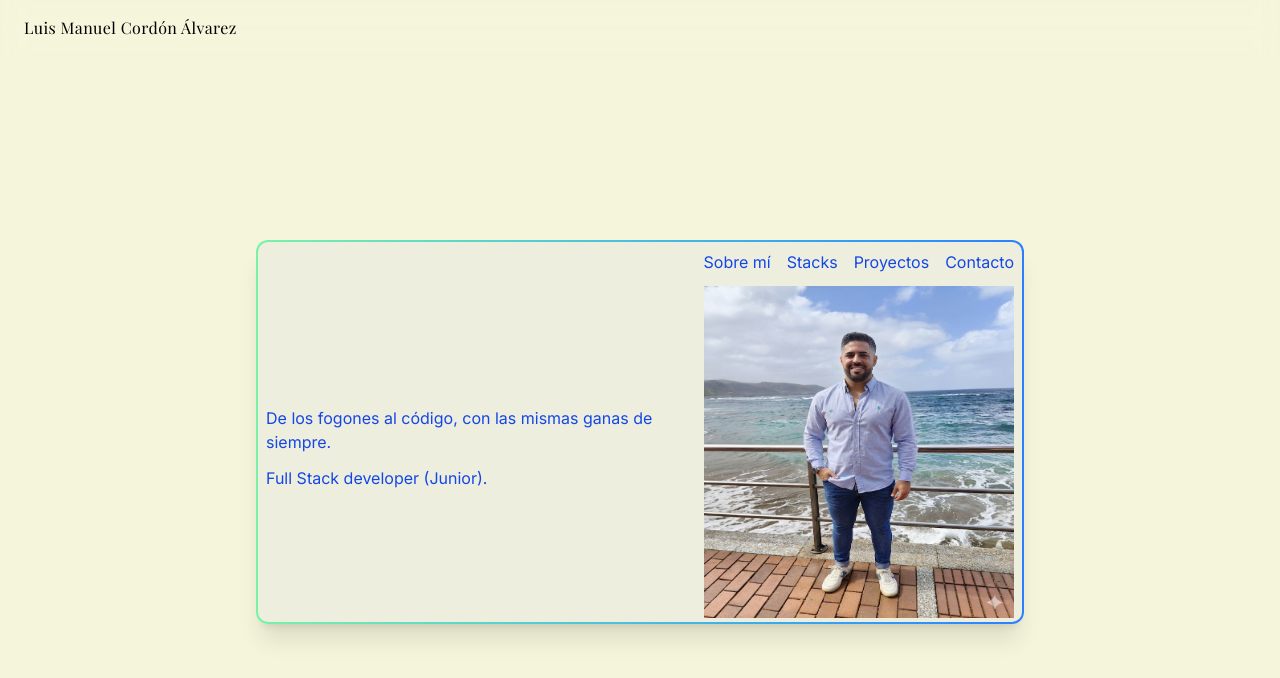
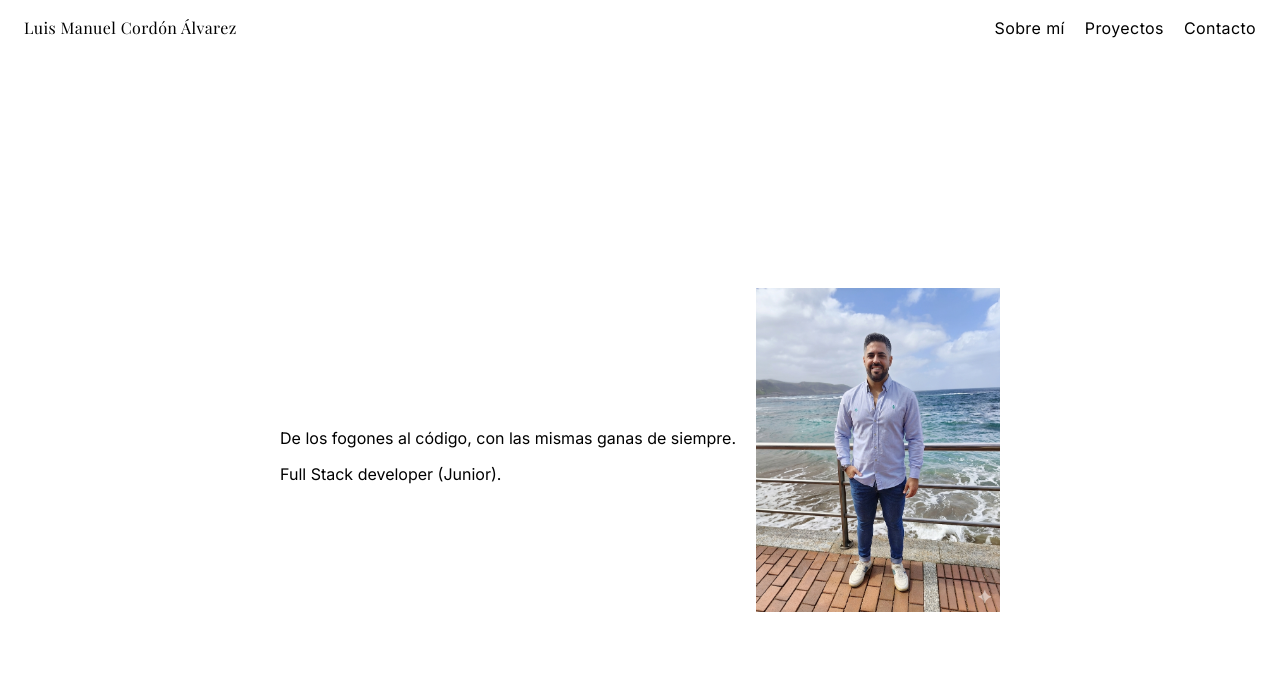
Before and after one commit to Luisma34/portfolio, a React (Vite) app in the folder frontend/portfolio-frontend/: page / in a window 1280 px wide. Shown: the top 678 px of the page. Built offline with nearby package versions, Linux system fonts and the light colour scheme; a web font is replaced by a local one.

Commit message:
menu burguer

```diff
--- a/frontend/portfolio-frontend/src/components/Hero.jsx
+++ b/frontend/portfolio-frontend/src/components/Hero.jsx
@@ -7,19 +7,15 @@ function Hero() {
   return (
     // Toda la tarjeta
 
-    <section className="pt-16 flex flex-col justify-center items-center h-screen">
-      <motion.div
-        transition={{ duration: 0.6 }}
-        animate={{ rotateY: flip ? 180 : 0 }}
-        className="rounded-xl max-w-3xl w-full transform-3d max-h-96 h-full bg-linear-to-r from-green-300 via-blue-500 to-yellow-300 p-0.5 shadow-xl bg-size-[200%]  transition-all duration-1000 linear hover:bg-right"
-      >
+    <section className="pt-20 flex flex-col justify-center items-center h-screen">
+      <div transition={{ duration: 0.6 }}>
         {/* div que envuelve toda la tarjeta */}
         {/* Con motion.div añadiendo props pasamos de rotateY: 0 a rotateY: 180 */}
-        <article className="relative w-full h-full max-h-96 transform-3d rounded-[10px] bg-[#eeeedf] p-5 pt-20! sm:p-6 ">
-          <div className="absolute inset-0 backface-hidden">
-            <div className="flex gap-5 p-2 items-center text-blue-700">
+        <article className="relative ">
+          <div>
+            <div className="flex gap-5 p-2 items-center text-black-700">
               {/* Parte izquierda de la tarjeta */}
-              <div className="pt-7 ">
+              <div className="pt-8 flex flex-col ">
                 <p>
                   De los fogones al código, con las mismas ganas de siempre.
                 </p>
@@ -28,37 +24,16 @@ function Hero() {
 
               {/* Parte derecha de la tarjeta */}
               <div className="flex flex-col">
-                {/*Navbar de la parte superior de la imágen */}
-                <nav>
-                  <div className="flex gap-4 whitespace-nowrap cursor-pointer">
-                    <a href="#about">Sobre mí</a>
-                    <a href="#stack">Stacks</a>
-                    <a href="#projects">Proyectos</a>
-                    <button
-                      className="cursor-pointer"
-                      onClick={() => setFlip(true)}
-                    >
-                      Contacto
-                    </button>
-                  </div>
-                </nav>
                 <img
-                  className="pt-3 max-h-86 w-full"
+                  className="pt-5 max-h-86 w-full "
                   src="src\assets\profile-photo.png"
                   alt="Foto de perfil"
                 />
               </div>
             </div>
           </div>
-
-          {/* Cara trasera */}
-          <div className="absolute inset-0 backface-hidden rotate-y-180">
-            <button className="cursor-pointer" onClick={() => setFlip(false)}>
-              Atrás
-            </button>
-          </div>
         </article>
-      </motion.div>
+      </div>
     </section>
   );
 }
--- a/frontend/portfolio-frontend/src/components/Navbar.jsx
+++ b/frontend/portfolio-frontend/src/components/Navbar.jsx
@@ -1,35 +1,102 @@
+// Importo useState para manejar estados locales y useEffect para efectos secundarios
 import { useEffect, useState } from "react";
+// Importo los iconos de menú hamburguesa y X de react-icons
+import { HiX, HiMenu } from "react-icons/hi";
+// Importo motion para animar elementos y AnimatePresence para detectar cuando un elemento sale del DOM
+import { motion, AnimatePresence } from "framer-motion";
 
 function Navbar() {
+  // Estado para saber si el usuario ha hecho scroll (reservado para futuros efectos visuales)
   const [scrolled, setScrolled] = useState(false);
 
-  useEffect(() => {
-    // Función que se ejecuta cada vez que el usuario hace scroll
-    const handleScroll = () => {
-      // Estado que indica si el usuario ha hecho scroll más de 50px
-      // Aunque el efecto solo es para que siga bajando el nombre a la izquierda toda la web
-      setScrolled(window.scrollY > 50); // true si bajó más de 50px, false si no
-    };
-
-    // Registra el listener al montar el componente
-    window.addEventListener("scroll", handleScroll);
-
-    // Limpieza: elimina el listener al desmontar el componente para evitar memory leaks
-    return () => window.removeEventListener("scroll", handleScroll);
-  }, []); // Array vacío: solo se ejecuta una vez al montar
+  // Estado que controla si el menú hamburguesa está abierto (true) o cerrado (false)
+  const [burguer, menuBurguer] = useState(false);
 
   return (
-    <nav
-      className="fixed top-0 left-0 z-50 flex w-full px-6 py-4 tracking-wide backdrop-blur-md"
+    // Fragmento de React: permite devolver dos elementos al mismo nivel sin añadir un div extra al DOM
+    <>
+      {/* Nav fijo en la parte superior, ocupa todo el ancho, con desenfoque de fondo */}
+      <nav className="flex justify-between fixed top-0 left-0 z-50 w-full px-6 py-4 tracking-wide backdrop-blur-md">
+        {/* Nombre completo a la izquierda con tipografía Playfair Display */}
+        <div>
+          <a
+            href="#home"
+            className="text-[#000000]"
             style={{ fontFamily: "'Playfair Display',serif" }}
           >
-      <div>
-        <a href="#home" className="text-[#000000]">
             Luis Manuel Cordón Álvarez
           </a>
         </div>
+
+        {/* Links de navegación — ocultos en móvil, visibles en pantallas medianas o más grandes */}
+        <div className="hidden md:flex gap-5 ">
+          <a href="#about">Sobre mí</a>
+          <a href="#projects">Proyectos</a>
+          <a href="#contact">Contacto</a>
+        </div>
+
+        {/* Botón hamburguesa — visible solo en móvil (md:hidden lo oculta en desktop) */}
+        {/* onClick invierte el estado: !burguer convierte false en true y viceversa */}
+        <button
+          className="cursor-pointer text-2xl md:hidden"
+          onClick={() => menuBurguer(!burguer)}
+        >
+          {/* !burguer: solo muestra el icono cuando el menú está cerrado (burguer = false) */}
+          {/* Cuando burguer es true (menú abierto), !burguer es false y no renderiza nada */}
+          {!burguer && <HiMenu />}
+        </button>
       </nav>
-  );por
+
+      {/* ============================================================
+          TODO: MEJORAR MENÚ HAMBURGUESA
+          - Definir paleta de colores de la web primero
+          - Aplicar color de fondo coherente con la paleta (quitar border-blue-300)
+          - Mejorar animación de entrada/salida (añadir scale)
+          - Pulir espaciado y tipografía de los links
+          ============================================================ */}
+
+      {/* AnimatePresence detecta cuando un elemento hijo entra o sale del DOM y ejecuta la animación exit */}
+      <AnimatePresence>
+        {/* El menú desplegable solo existe en el DOM cuando burguer es true */}
+        {burguer && (
+          <motion.div
+            initial={{ opacity: 0, y: -20 }} // Empieza invisible y 20px hacia arriba
+            animate={{ opacity: 1, y: 0 }} // Llega a visible y en su posición normal
+            exit={{ opacity: 0, y: -20 }} // Al cerrarse vuelve a invisible y sube 20px
+            transition={{ duration: 0.3 }} // La animación dura 0.3 segundos
+            className="md:hidden flex flex-col right-2 items-start gap-5 fixed top-4 w-fit px-6 py-4 backdrop-blur-md rounded-2xl z-50 shadow-xl bg-white border border-blue-300"
+          >
+            {/* Botón X dentro del dropdown — cierra el menú poniendo burguer a false */}
+            <button
+              className="self-end cursor-pointer"
+              onClick={() => menuBurguer(!burguer)}
+            >
+              <HiX />
+            </button>
+            {/* Links de navegación móvil — hover:-translate-y-1 sube el link al pasar el ratón */}
+            <a
+              href="#about"
+              className="transition duration-300 hover:-translate-y-1"
+            >
+              Sobre mí
+            </a>
+            <a
+              href="#projects"
+              className="transition duration-300 hover:-translate-y-1"
+            >
+              Proyectos
+            </a>
+            <a
+              href="#contact"
+              className="transition duration-300 hover:-translate-y-1"
+            >
+              Contacto
+            </a>
+          </motion.div>
+        )}
+      </AnimatePresence>
+    </>
+  );
 }
 
 export default Navbar;
--- a/frontend/portfolio-frontend/src/index.css
+++ b/frontend/portfolio-frontend/src/index.css
@@ -2,5 +2,5 @@
 
 body {
     font-family:"Inter", sans-serif ;
-    background-color: #f5f5dc ;
+    background-color: #ffffff ;
 }
```
Lines whose indentation alone changed are shown as unchanged.
